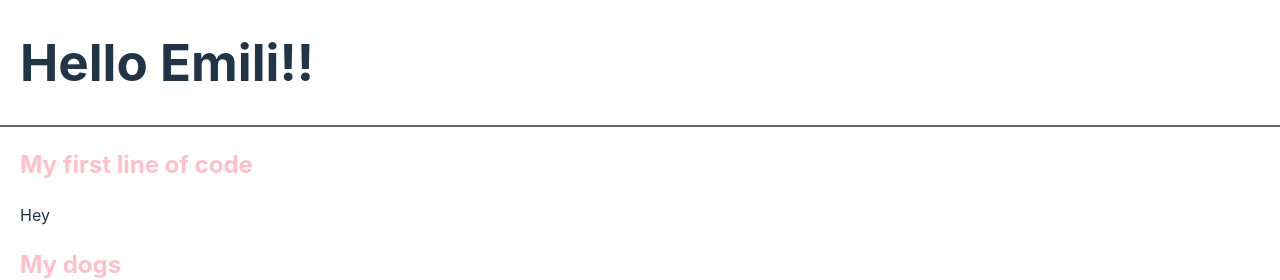
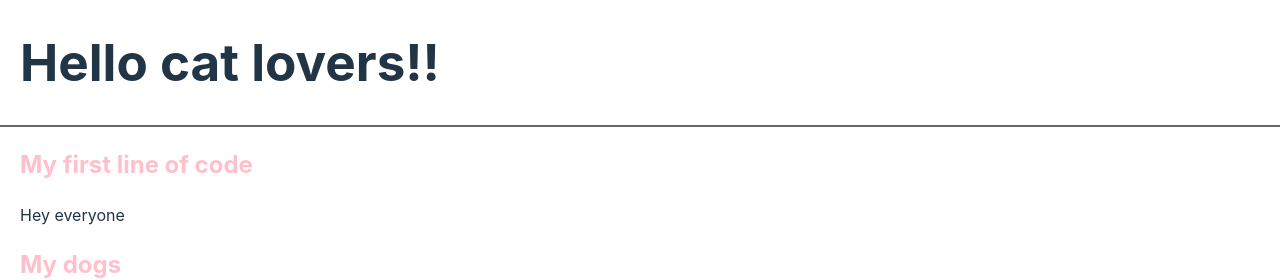
Before and after one commit to EmiliSrdoc/react, a React (Vite) app: page / in a window 1280 px wide. Shown: the top 280 px of the page. Built offline with nearby package versions, Linux system fonts and the light colour scheme; no server answers.

Commit message:
hello everyone

```diff
--- a/src/layout/Header.tsx
+++ b/src/layout/Header.tsx
@@ -1,7 +1,7 @@
 export default function Header() {
   return (
     <header>
-      <h1>Hello Emili!!</h1>
+      <h1>Hello cat lovers!!</h1>
     </header>
   );
 }
--- a/src/layout/Main.tsx
+++ b/src/layout/Main.tsx
@@ -4,7 +4,7 @@ export default function Main() {
   return (
     <main>
       <h2>My first line of code</h2>
-      <p>Hey</p>
+      <p>Hey everyone</p>
       <h2>My dogs</h2>
       <p>
         they went for a walk they went for a walk they went for a walk they went
```
